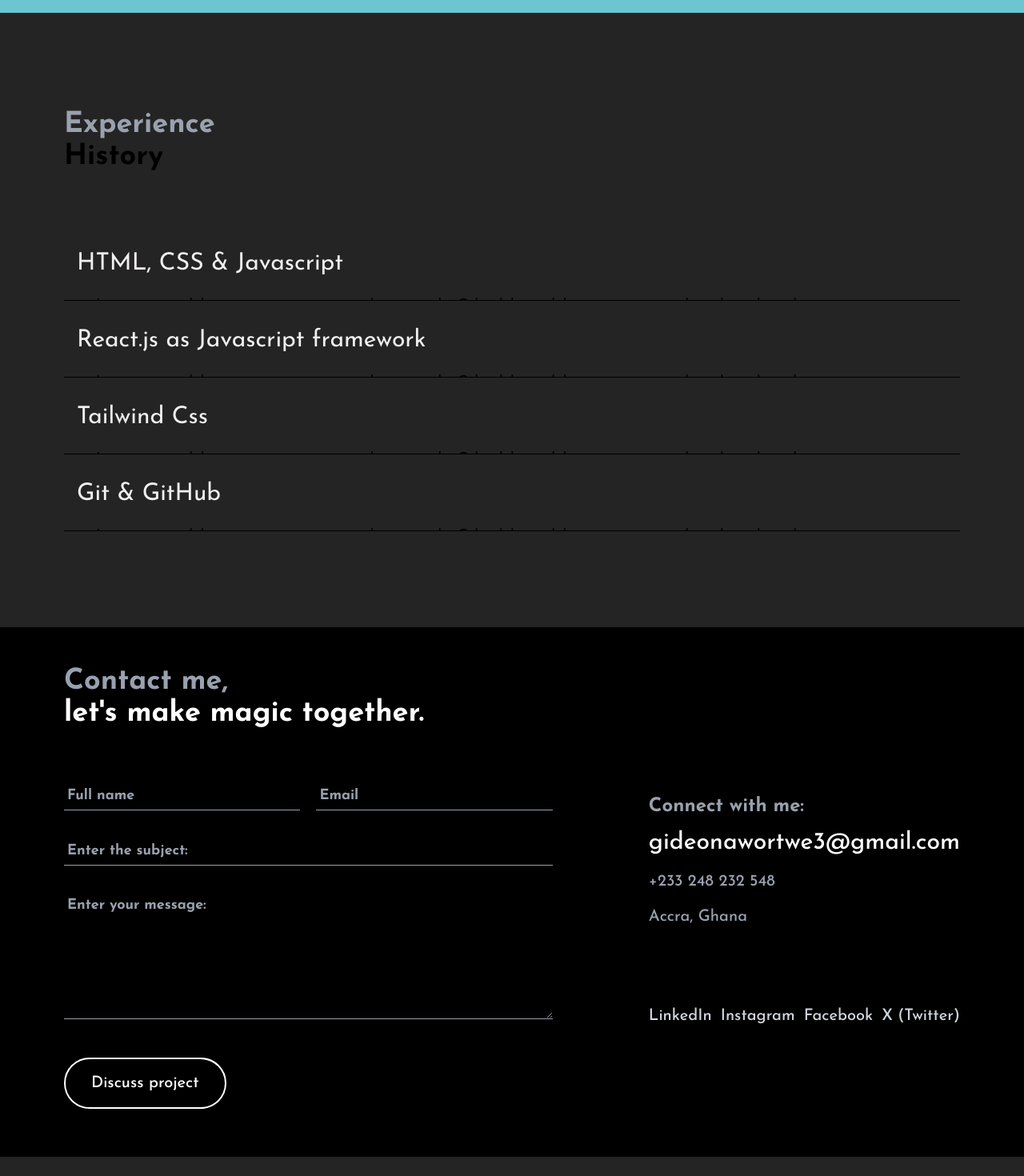
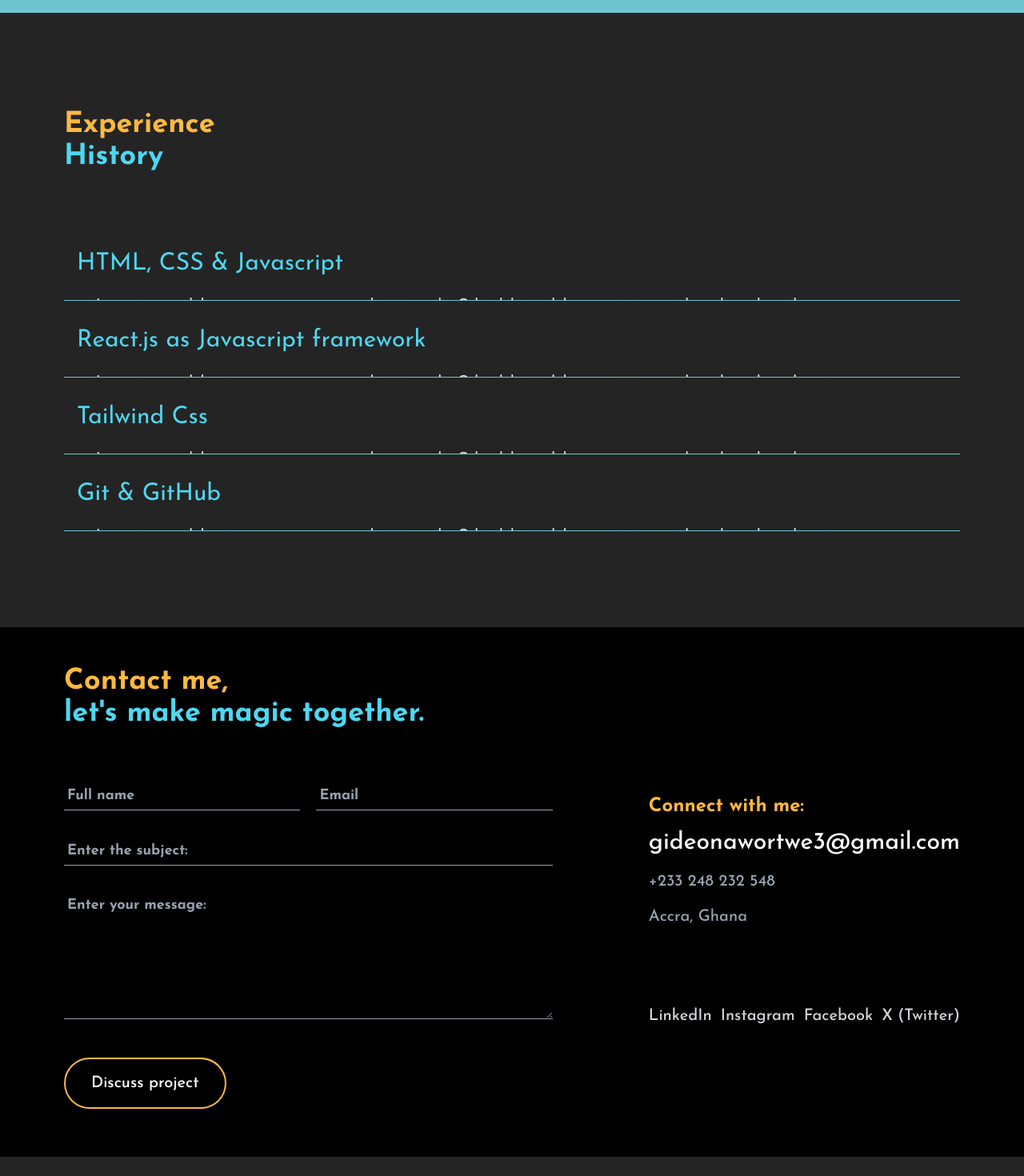
Before and after one commit to Walker-Gideon/walker.dev, a React (Vite) app: page / in a window 1280 px wide. Shown: the part 5480-6950 px from the top of the page at 80% size. Built offline with nearby package versions, Linux system fonts and the light colour scheme; a web font is replaced by a local one.

Commit message:
Color changes to the contact section

```diff
--- a/src/components/Contact.jsx
+++ b/src/components/Contact.jsx
@@ -5,10 +5,10 @@ function Contact() {
   return (
     <div className="pt-12 pb-15 w-full h-full px-20 small:mt-10 small:px-4 sm:px-6 md:px-10 lg:px-20 z-10 bg-black">
       <div className="mb-10 small:pb-2 sm:mb-8 medium:mb-10">
-        <h1 className="text-4xl font-bold small:text-2xl sm:text-3xl medium:text-4xl text-gray-400">
+        <h1 className="text-4xl font-bold small:text-2xl sm:text-3xl medium:text-4xl text-primary">
           Contact me,
         </h1>
-        <h1 className="text-4xl font-bold small:text-2xl sm:text-3xl medium:text-4xl text-white">
+        <h1 className="text-4xl font-bold small:text-2xl sm:text-3xl medium:text-4xl text-blueprime">
           let's make magic together.
         </h1>
       </div>
@@ -18,7 +18,7 @@ function Contact() {
           <ContactForm />
 
           <div className="w-full md:w-100 mt-2 small:mt-16 md:mt-4">
-            <h1 className="pb-2 text-2xl text-gray-400 font-bold">
+            <h1 className="pb-2 text-2xl text-primary font-bold">
               Connect with me:
             </h1>
 
--- a/src/components/ContactForm.jsx
+++ b/src/components/ContactForm.jsx
@@ -58,7 +58,7 @@ function ContactForm() {
         <div></div>
         <button
           onClick={handleSubmit}
-          className="border-2 rounded-full border-white px-8 py-4 text-xl text-center text-white font-medium cursor-pointer"
+          className="border-2 rounded-full border-primary px-8 py-4 text-xl text-center text-white transition-colors duration-300 hover:bg-primary font-medium cursor-pointer"
         >
           Discuss project
         </button>
--- a/src/components/Experience.jsx
+++ b/src/components/Experience.jsx
@@ -10,10 +10,10 @@ function Experience() {
   return (
     <div className="pt-20 small:mt-10 mb-5 medium:pb-20 px-20 small:px-4 sm:px-6 md:px-10 lg:px-20 h-screen small:h-210 sm:h-300 medium:h-auto z-20">
       <div className="pb-10 small:pb-6 sm:mb-8 medium:mb-10">
-        <h1 className="text-4xl small:text-2xl sm:text-3xl medium:text-4xl font-bold text-gray-400">
+        <h1 className="text-4xl small:text-2xl sm:text-3xl medium:text-4xl font-bold text-primary">
           Experience
         </h1>
-        <h1 className="text-4xl small:text-2xl sm:text-3xl medium:text-4xl font-bold text-black">
+        <h1 className="text-4xl small:text-2xl sm:text-3xl medium:text-4xl font-bold text-blueprime">
           History
         </h1>
       </div>
--- a/src/components/ExperienceContent.jsx
+++ b/src/components/ExperienceContent.jsx
@@ -20,15 +20,17 @@ function ExperienceContent({ check, onCheck, title }) {
         ease: "easeOut",
         height: { duration: 0.4, ease: "easeOut", delay: 0.2 },
       }}
-      className="border-b border-black py-8 small:py-2 small:mb-5 medium:mb-8 md:mb-0 md:py-8 overflow-hidden"
+      className="border-b border-blue py-8 small:py-2 small:mb-5 medium:mb-8 md:mb-0 md:py-8 overflow-hidden"
       onMouseEnter={onCheck}
       onMouseLeave={onCheck}
     >
       <div className="flex items-center small:text-center small:justify-center md:justify-between px-4">
-        <h1 className="text-2xl small:text-2xl medium:text-3xl">{title}</h1>
+        <h1 className="text-blueprime text-2xl small:text-2xl medium:text-3xl">
+          {title}
+        </h1>
       </div>
 
-      <div className="mt-8 small:mt-1 medium:mt-2 md:mt-4 px-13 small:px-0.5 medium:px-4 md:px-10 text-black text-lg medium:text-xl md:text-lg transition-all duration-500 overflow-hidden">
+      <div className="mt-8 small:mt-1 medium:mt-2 md:mt-4 px-13 small:px-0.5 medium:px-4 md:px-10 text-gary-200 text-lg medium:text-xl md:text-lg transition-all duration-500 overflow-hidden">
         <p className="py-4 small:py-1 medium:py-2 md:py-1 transform transition-all duration-500">
           Lorem ipsum dolor sit amet consectetur adipisicing elit. Odio deleniti
           dolor non nisi, quas id incidunt eligendi pariatur quos unde sapiente
```
